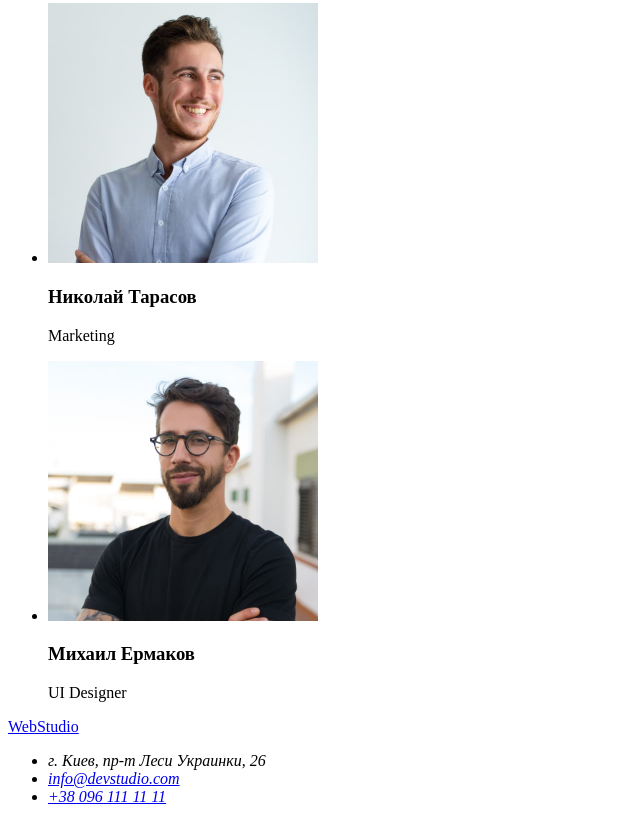
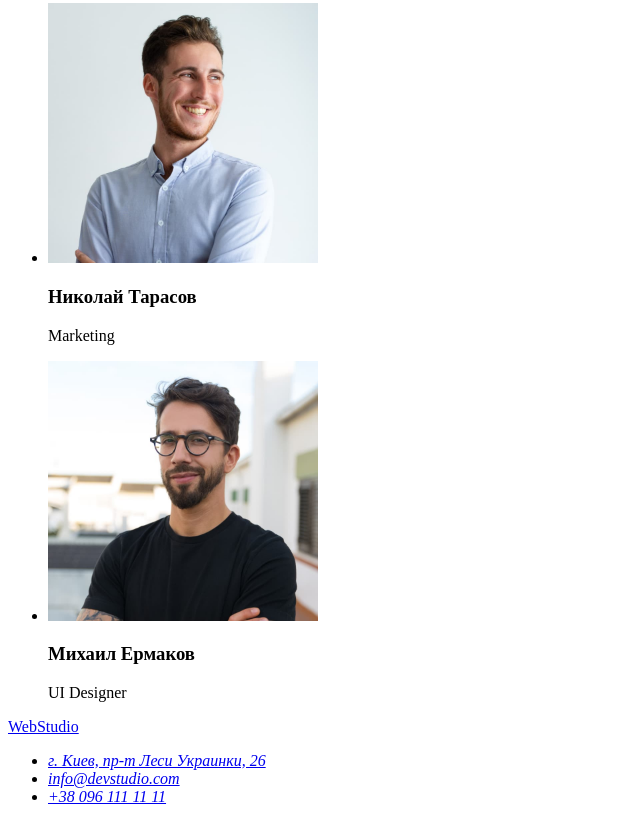
Before and after one commit to MaksymTykhoniuk/goit-markup-hw-01, a plain HTML site: page index.html in a window 1280 px wide. Shown: the part 2333-3155 px from the top of the page, without its empty margins (0-640 px from the left). Drawn offline with Linux system fonts and the light colour scheme.

Commit message:
змінено адресу

```diff
--- a/index.html
+++ b/index.html
@@ -108,7 +108,7 @@
 			<a href="./index.html">WebStudio</a>
 			<address>
 				<ul>
-					<li>г. Киев, пр-т Леси Украинки, 26</li>
+					<li><a href="https://bit.ly/3OXd4CH" target="_blank" rel="nofollow">г. Киев, пр-т Леси Украинки, 26</a></li>
 					<li><a href="mailto:info@devstudio.com">info@devstudio.com</a></li>
 					<li><a href="tel:+380961111111">+38 096 111 11 11</a></li>
 				</ul>
```
